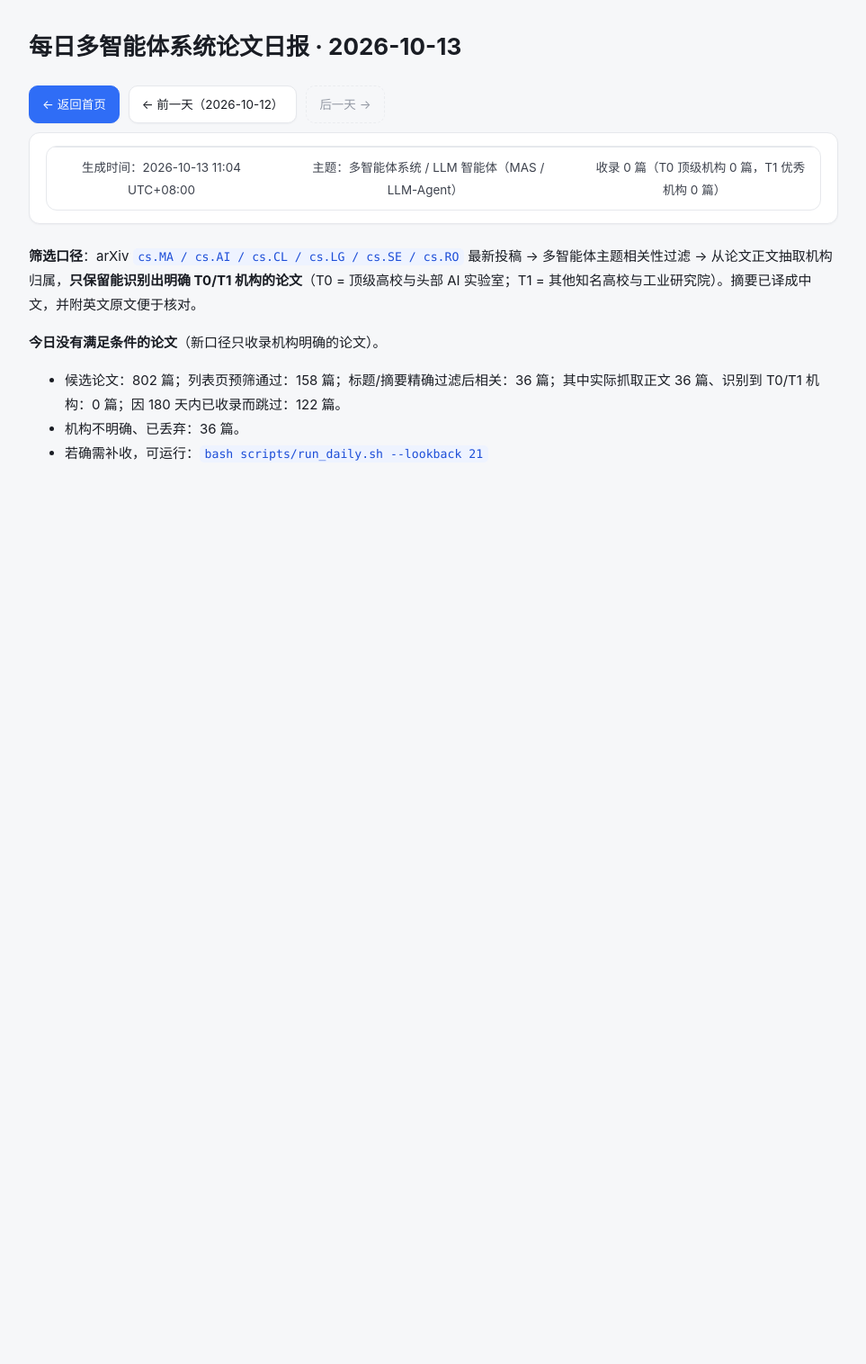
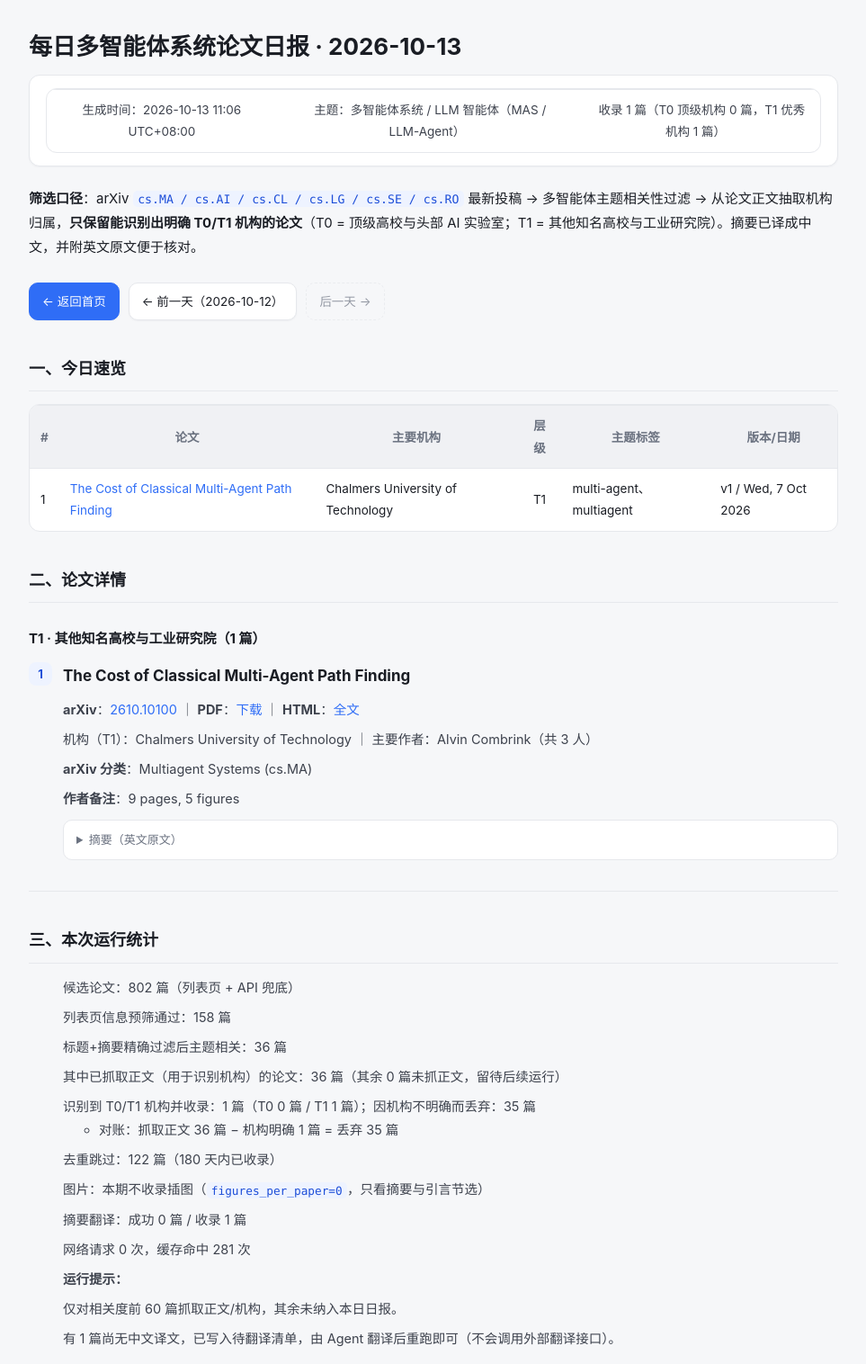
Before and after one commit to isaacveg/mas-daily, a Jekyll site: the page built from daily/2026-10-13.md, in a window 1280 px wide. Shown: the whole page at 90% size, without its empty margins (158-1121 px from the left). Built offline with Jekyll 4.4.1, drawn with Linux system fonts in a browser that asks for light colours; before the commit the page ends 900 px from its top, so only the background shows below that.

Commit message:
report: 更新 2026-10-13 日报

```diff
--- a/daily/2026-10-13.md
+++ b/daily/2026-10-13.md
@@ -5,15 +5,52 @@ permalink: /daily/2026-10-13/
 ---
 # 每日多智能体系统论文日报 · 2026-10-13
 
-<div class="day-nav"><a class="home" href="/mas-daily/">← 返回首页</a><a href="/mas-daily/daily/2026-10-12/">← 前一天（2026-10-12）</a><span class="disabled">后一天 →</span></div>
-
-
-> 生成时间：2026-10-13 11:04 UTC+08:00　|　主题：多智能体系统 / LLM 智能体（MAS / LLM-Agent）　|　收录 0 篇（T0 顶级机构 0 篇，T1 优秀机构 0 篇）
+> 生成时间：2026-10-13 11:06 UTC+08:00　|　主题：多智能体系统 / LLM 智能体（MAS / LLM-Agent）　|　收录 1 篇（T0 顶级机构 0 篇，T1 优秀机构 1 篇）
 
 **筛选口径**：arXiv `cs.MA / cs.AI / cs.CL / cs.LG / cs.SE / cs.RO` 最新投稿 → 多智能体主题相关性过滤 → 从论文正文抽取机构归属，**只保留能识别出明确 T0/T1 机构的论文**（T0 = 顶级高校与头部 AI 实验室；T1 = 其他知名高校与工业研究院）。摘要已译成中文，并附英文原文便于核对。
 
-**今日没有满足条件的论文**（新口径只收录机构明确的论文）。
+<div class="day-nav"><a class="home" href="/mas-daily/">← 返回首页</a><a href="/mas-daily/daily/2026-10-12/">← 前一天（2026-10-12）</a><span class="disabled">后一天 →</span></div>
 
-- 候选论文：802 篇；列表页预筛通过：158 篇；标题/摘要精确过滤后相关：36 篇；其中实际抓取正文 36 篇、识别到 T0/T1 机构：0 篇；因 180 天内已收录而跳过：122 篇。
-- 机构不明确、已丢弃：36 篇。
-- 若确需补收，可运行：`bash scripts/run_daily.sh --lookback 21`
+## 一、今日速览
+
+| # | 论文 | 主要机构 | 层级 | 主题标签 | 版本/日期 |
+|---|------|----------|:----:|----------|-----------|
+| 1 | [The Cost of Classical Multi-Agent Path Finding](https://arxiv.org/abs/2610.10100) | Chalmers University of Technology | T1 | multi-agent、multiagent | v1 / Wed, 7 Oct 2026 |
+
+## 二、论文详情
+
+### T1 · 其他知名高校与工业研究院（1 篇）
+
+#### <span data-idx="1"></span>The Cost of Classical Multi-Agent Path Finding
+
+- **arXiv**：[2610.10100](https://arxiv.org/abs/2610.10100) ｜ **PDF**：[下载](https://arxiv.org/pdf/2610.10100) ｜ **HTML**：[全文](https://arxiv.org/html/2610.10100v1)
+- 机构（T1）：Chalmers University of Technology ｜ 主要作者：Alvin Combrink（共 3 人）
+- **arXiv 分类**：Multiagent Systems (cs.MA)
+- **作者备注**：9 pages, 5 figures
+
+<details>
+<summary>摘要（英文原文）</summary>
+
+Multi-Agent Path Finding (MAPF) is the problem of planning conflict-free paths for multiple agents in a shared space, each from its start to its goal. Classical MAPF has been the dominant formulation for many years, with its assumptions of discrete time and graph-based conflicts presumably easing the search for solutions. These assumptions limit the physical environments and agents for which a solution is truly collision-free, and also place an upper bound on solution quality that no algorithmic improvements can lift. This work investigates how much solution quality, and in what contexts, the classical MAPF formulation forfeits. Continuous-time MAPF (MAPF$_R$) relaxes these assumptions, making it a natural counter-formulation to compare against across various agent counts and sizes, and graph connectedness, topologies, and resolutions. We find that continuous time and agent shape consideration are worth relatively little on their own; their value comes from enabling an expanded range of move actions, on average improving solution quality by at least $5\%$ on narrow and constrained maps and $17\%$ on maps with open spaces. In some cases, the improvements exceed $20\%$. Doubling the map resolution with classical MAPF recovers less than $3\%$, meaning that little of what is forfeited can be bought back through more compute. This work therefore provides insight on when classical M…
+
+</details>
+
+
+---
+
+## 三、本次运行统计
+
+- 候选论文：802 篇（列表页 + API 兜底）
+- 列表页信息预筛通过：158 篇
+- 标题+摘要精确过滤后主题相关：36 篇
+- 其中已抓取正文（用于识别机构）的论文：36 篇（其余 0 篇未抓正文，留待后续运行）
+- 识别到 T0/T1 机构并收录：1 篇（T0 0 篇 / T1 1 篇）；因机构不明确而丢弃：35 篇
+  - 对账：抓取正文 36 篇 − 机构明确 1 篇 = 丢弃 35 篇
+- 去重跳过：122 篇（180 天内已收录）
+- 图片：本期不收录插图（`figures_per_paper=0`，只看摘要与引言节选）
+- 摘要翻译：成功 0 篇 / 收录 1 篇
+- 网络请求 0 次，缓存命中 281 次
+
+**运行提示：**
+- 仅对相关度前 60 篇抓取正文/机构，其余未纳入本日日报。
+- 有 1 篇尚无中文译文，已写入待翻译清单，由 Agent 翻译后重跑即可（不会调用外部翻译接口）。
```
Also changed, not shown: index.md (+1 -1 lines).
